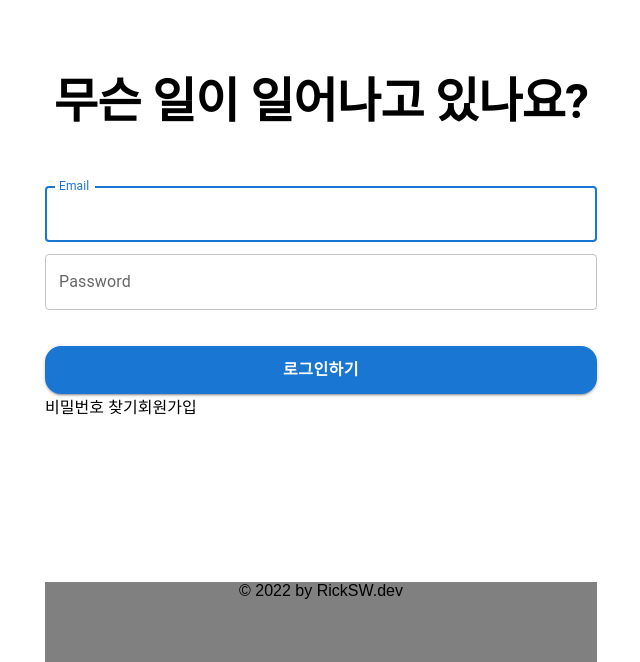
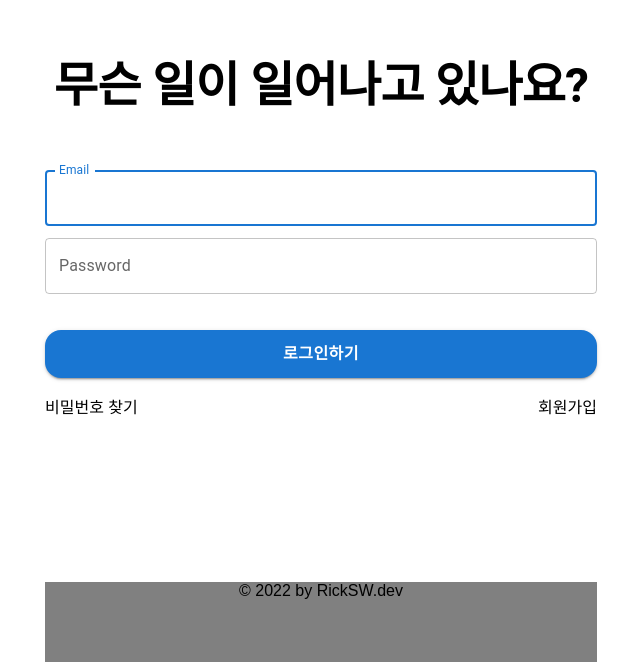
Before and after one commit to ohseungo/rwitter-sns-frontend, a React (Create React App) app: page /#/ in a window 1280 px wide. Shown: the part 138-800 px from the top of the page, without its empty margins (319-959 px from the left). Built offline with nearby package versions, Linux system fonts and the light colour scheme.

Commit message:
feat : 로그인 페이지 부가 링크 css:

```diff
--- a/src/pages/Login.styled.ts
+++ b/src/pages/Login.styled.ts
@@ -3,6 +3,7 @@ import Typography from "@mui/material/Typography";
 import TextField from "@mui/material/TextField";
 import Button from "@mui/material/Button";
 import Box from "@mui/system/Box";
+import { Grid } from "@mui/material";
 
 export const Root = styled.div`
   height: 100vh;
@@ -45,3 +46,7 @@ export const SubmitButton = styled(Button)`
 
   border-radius: 1rem;
 `;
+
+export const SubLinkContainer = styled(Grid)`
+  padding: 1rem 0;
+`;
--- a/src/pages/Login.tsx
+++ b/src/pages/Login.tsx
@@ -8,6 +8,7 @@ import {
   LogoText,
   Main,
   Root,
+  SubLinkContainer,
   SubmitButton,
 } from "./Login.styled";
 
@@ -46,10 +47,12 @@ const LoginPage = () => {
           <SubmitButton type="submit" fullWidth variant="contained">
             로그인하기
           </SubmitButton>
-          <Grid container>
-            <Grid item>비밀번호 찾기</Grid>
+          <SubLinkContainer container>
+            <Grid item xs>
+              비밀번호 찾기
+            </Grid>
             <Grid item>회원가입</Grid>
-          </Grid>
+          </SubLinkContainer>
         </LoginForm>
       </Main>
       <Footer>© 2022 by RickSW.dev</Footer>
```
